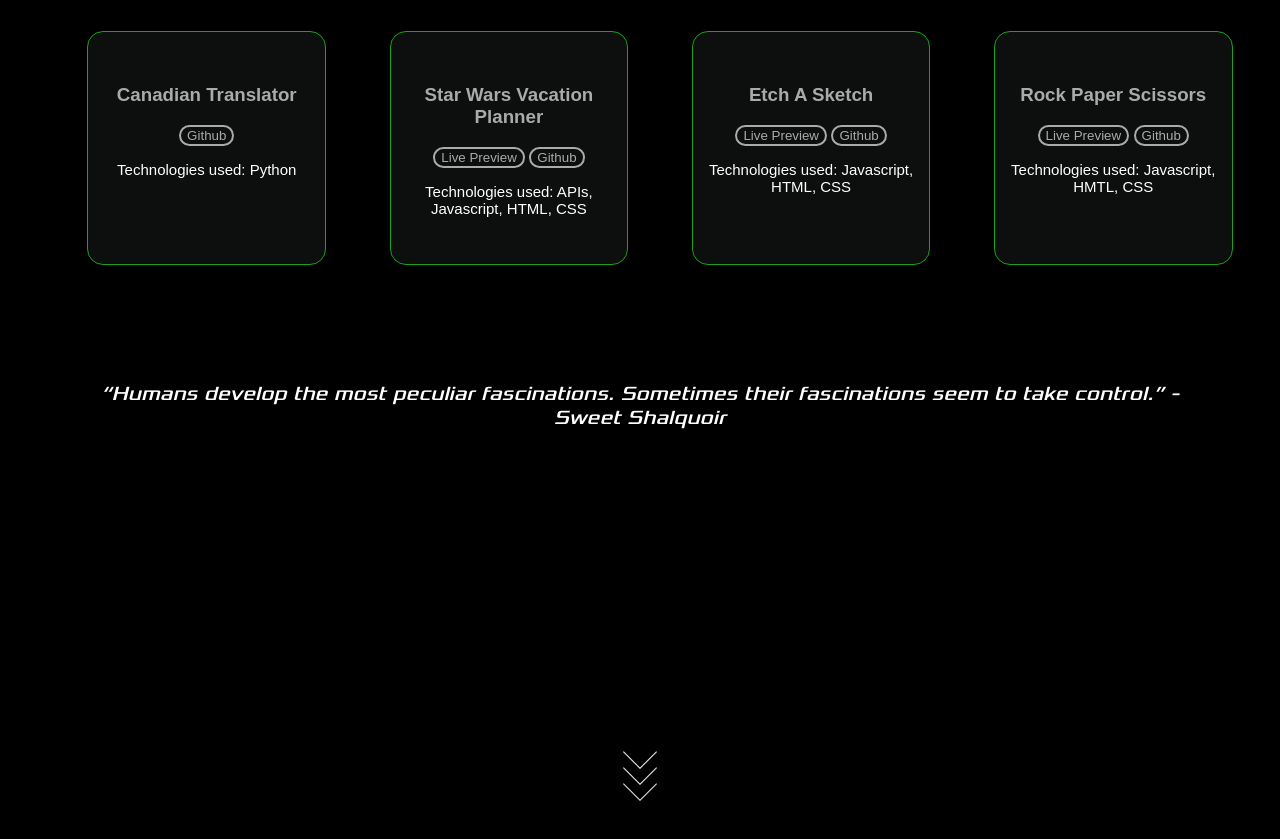
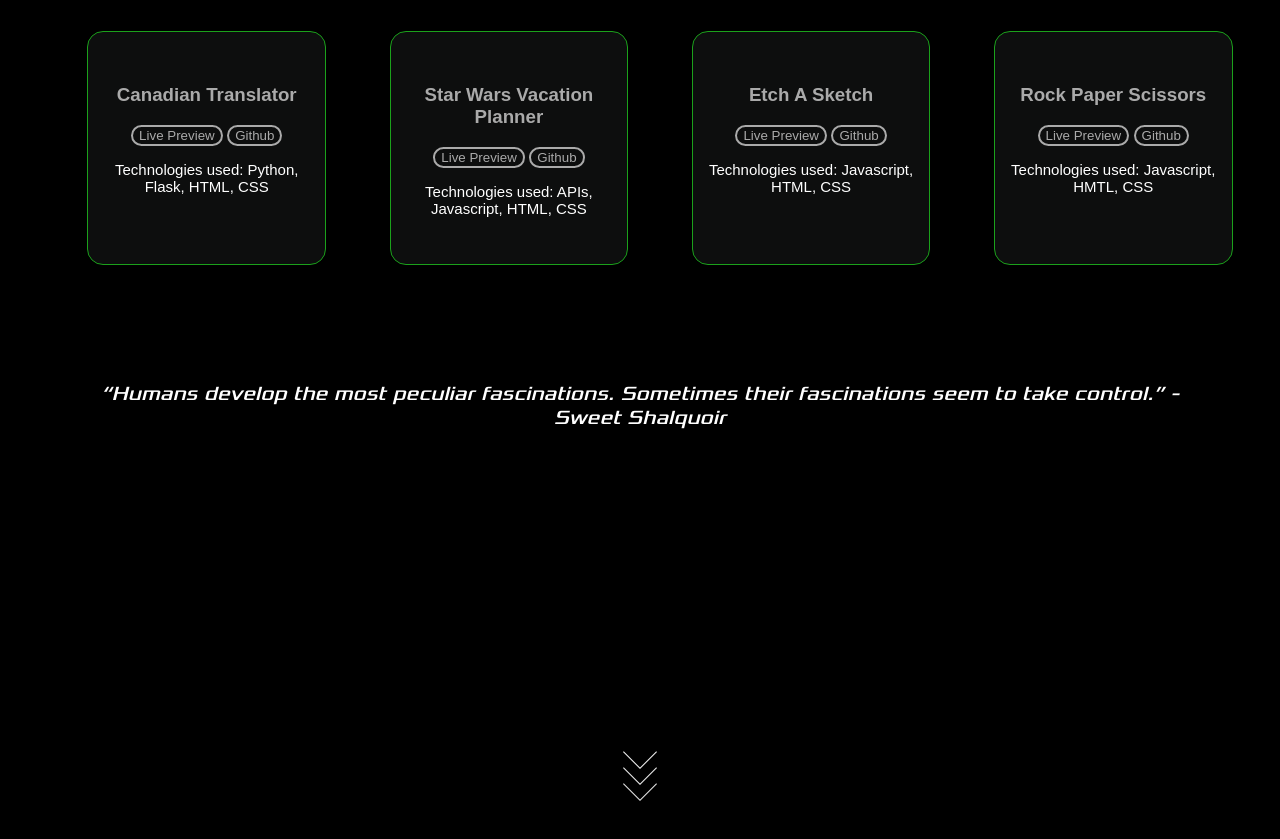
Before and after one commit to KajeA/portfoliosite, a plain HTML site: page index.html in a window 1280 px wide. Shown: the part 1280-2119 px from the top of the page. Drawn offline with Linux system fonts and the light colour scheme; a script that the page names is missing.

Commit message:
updated projects

```diff
--- a/css/style.css
+++ b/css/style.css
@@ -4,6 +4,7 @@ body, html {
   padding: 0;
   margin: auto;
   height: 100%;
+  scroll-behavior: smooth;
 }
 
 ul {
@@ -36,8 +37,7 @@ ul {
 
 /* Scroll Bar */
 
-.scroll
- {
+.scroll {
   position: relative;
   bottom: 250px;
   height: 100px;
--- a/index.html
+++ b/index.html
@@ -104,9 +104,9 @@
           <div class="pro1">
             <img src="" alt="" class="propic">
             <h3 class="card__title">Canadian Translator</h3>
-            <!-- <button type="button" id="livebutton">Live Preview</button> -->
+            <button type="button" id="livebutton"><a href="https://canadian-translator.herokuapp.com/">Live Preview</a></button>
             <button type="button" id="ghbutton"><a href="https://github.com/KajeA/canadian-translator">Github</a></button>
-            <p> Technologies used: Python</p>
+            <p> Technologies used: Python, Flask, HTML, CSS</p>
           </div>
         </li>
         <li>
```
